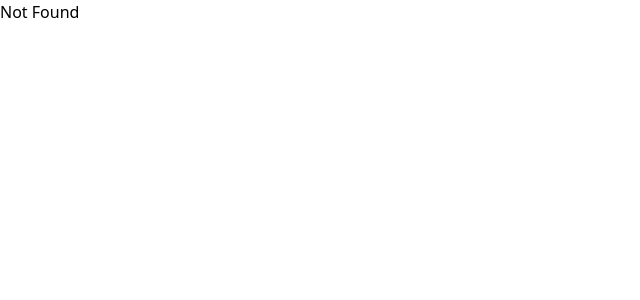
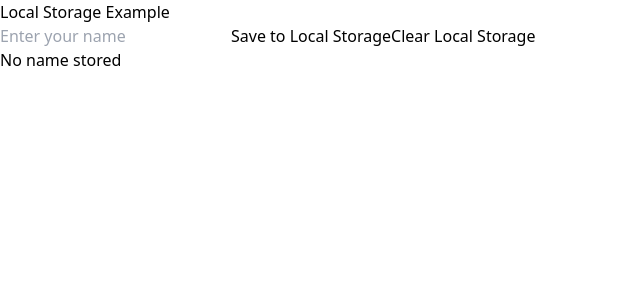
Before and after one commit to Kuwar20/backend-p, a React (Vite) app in the folder 21-comBasedLearning/Role-based-access-control/frontend/: page /localstorage in a window 1280 px wide. Shown: the top 300 px of the page, without its empty margins (0-640 px from the left). Built offline with nearby package versions, Linux system fonts and the light colour scheme.

Commit message:
Add Localstorage page and route

```diff
--- a/21-comBasedLearning/Role-based-access-control/frontend/src/App.jsx
+++ b/21-comBasedLearning/Role-based-access-control/frontend/src/App.jsx
@@ -6,10 +6,10 @@ import Login from './components/Login';
 import Dashboard from './components/Dashboard';
 import PrivateRoute from './components/PrivateRoute';
 import SearchSortPagination from './components/SearchSortPagination';
-import Ssp9 from './pages/Ssp9';
 import Feature from './pages/Feature';
 import Home from './pages/Home';
 import Ssp10 from './pages/Ssp10';
+import Localstorage from './pages/Localstorage';
 
 function App() {
   return (
@@ -25,6 +25,7 @@ function App() {
           <Route path='/feature' element={<Feature />} />
           <Route path="*" element={<h1>Not Found</h1>} />
           <Route path="/home" element={<Home />} />
+          <Route path="/localstorage" element={<Localstorage />} />
         </Routes>
       </Router>
     </AuthProvider>
--- /dev/null
+++ b/21-comBasedLearning/Role-based-access-control/frontend/src/pages/Localstorage.jsx
@@ -0,0 +1,122 @@
+import React, { useEffect, useState } from 'react';
+
+const LocalStorageExample = () => {
+  const [name, setName] = useState('');
+
+  useEffect(() => {
+    const storedName = localStorage.getItem('name');
+    if (storedName) {
+      setName(storedName);
+    }
+  }, []);
+
+  const handleSave = () => {
+    localStorage.setItem('name', name);
+  };
+
+  const handleClear = () => {
+    localStorage.removeItem('name');
+    setName('');
+  };
+
+  return (
+    <div>
+      <h1>Local Storage Example</h1>
+      <input
+        type="text"
+        value={name}
+        onChange={(e) => setName(e.target.value)}
+        placeholder="Enter your name"
+      />
+      <button onClick={handleSave}>Save to Local Storage</button>
+      <button onClick={handleClear}>Clear Local Storage</button>
+      <h2>{name ? `Stored Name: ${name}` : 'No name stored'}</h2>
+    </div>
+  );
+};
+
+export default LocalStorageExample;
+
+
+// import React, { useEffect, useState } from 'react';
+
+// const SessionStorageExample = () => {
+//   const [sessionData, setSessionData] = useState('');
+
+//   useEffect(() => {
+//     const storedData = sessionStorage.getItem('sessionData');
+//     if (storedData) {
+//       setSessionData(storedData);
+//     }
+//   }, []);
+
+//   const handleSave = () => {
+//     sessionStorage.setItem('sessionData', sessionData);
+//   };
+
+//   const handleClear = () => {
+//     sessionStorage.removeItem('sessionData');
+//     setSessionData('');
+//   };
+
+//   return (
+//     <div>
+//       <h1>Session Storage Example</h1>
+//       <input
+//         type="text"
+//         value={sessionData}
+//         onChange={(e) => setSessionData(e.target.value)}
+//         placeholder="Enter session data"
+//       />
+//       <button onClick={handleSave}>Save to Session Storage</button>
+//       <button onClick={handleClear}>Clear Session Storage</button>
+//       <h2>{sessionData ? `Stored Session Data: ${sessionData}` : 'No data stored'}</h2>
+//     </div>
+//   );
+// };
+
+// export default SessionStorageExample;
+
+// import React, { useEffect, useState } from 'react';
+
+// const CacheExample = () => {
+//   const [data, setData] = useState(null);
+//   const CACHE_NAME = 'my-cache';
+
+//   const fetchData = async () => {
+//     const cache = await caches.open(CACHE_NAME);
+//     const cachedResponse = await cache.match('https://jsonplaceholder.typicode.com/posts/1');
+
+//     if (cachedResponse) {
+//       const cachedData = await cachedResponse.json();
+//       setData(cachedData);
+//     } else {
+//       const response = await fetch('https://jsonplaceholder.typicode.com/posts/1');
+//       const newData = await response.json();
+//       setData(newData);
+
+//       // Cache the response
+//       cache.put('https://jsonplaceholder.typicode.com/posts/1', new Response(JSON.stringify(newData)));
+//     }
+//   };
+
+//   useEffect(() => {
+//     fetchData();
+//   }, []);
+
+//   return (
+//     <div>
+//       <h1>Cache Example</h1>
+//       {data ? (
+//         <div>
+//           <h2>{data.title}</h2>
+//           <p>{data.body}</p>
+//         </div>
+//       ) : (
+//         <p>Loading...</p>
+//       )}
+//     </div>
+//   );
+// };
+
+// export default CacheExample;
```
Also changed, not shown: 21-comBasedLearning/Role-based-access-control/frontend/src/pages/Ssp10.jsx (line endings or trailing spaces).
